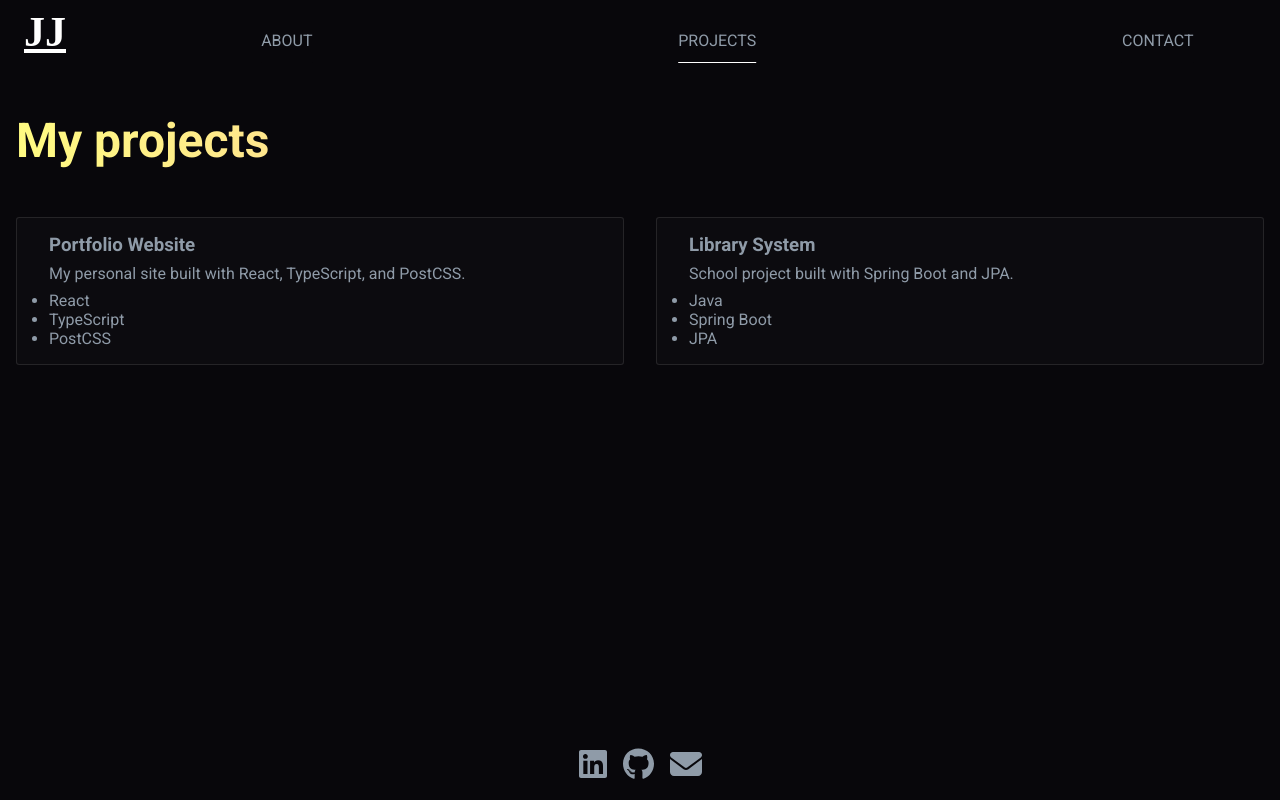
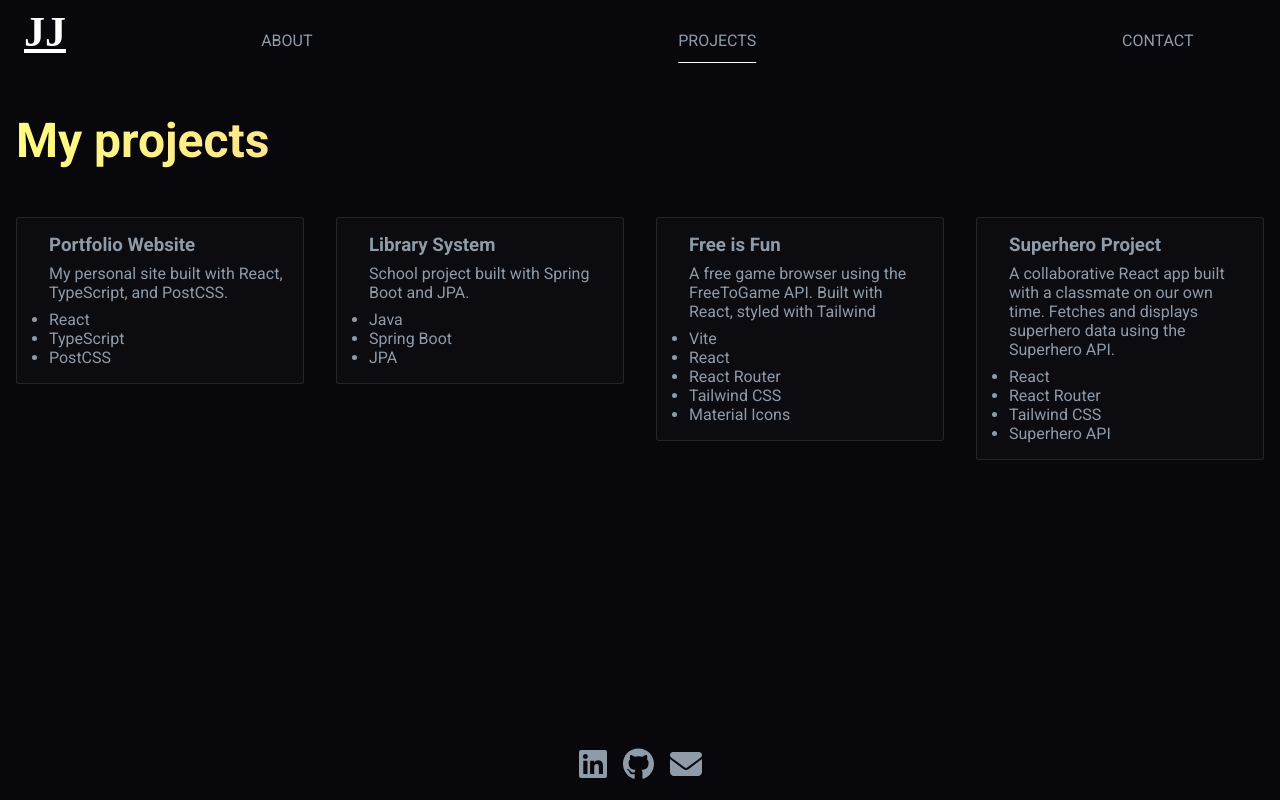
Before and after one commit to adhSwede/portfolio, a React (Vite) app: page /projects in a window 1280 px wide. Built offline with nearby package versions, Linux system fonts and the light colour scheme; a web font is replaced by a local one.

Commit message:
Added in two more projects

```diff
--- a/src/pages/Projects/projectData.ts
+++ b/src/pages/Projects/projectData.ts
@@ -14,6 +14,21 @@ const projects: ProjectCardProps[] = [
     stack: ["Java", "Spring Boot", "JPA"],
     githubUrl: "https://github.com/adhSwede/spring-library-mariadb",
   },
+  {
+  title: "Free is Fun",
+  description: "A free game browser using the FreeToGame API. Built with React, styled with Tailwind",
+  stack: ["Vite", "React", "React Router", "Tailwind CSS", "Material Icons"],
+  githubUrl: "https://github.com/adhSwede/free-is-fun",
+  liveUrl: "https://free-is-fun.vercel.app/"
+  },
+  {
+  title: "Superhero Project",
+  description:
+    "A collaborative React app built with a classmate on our own time. Fetches and displays superhero data using the Superhero API.",
+  stack: ["React", "React Router", "Tailwind CSS", "Superhero API"],
+  githubUrl: "https://github.com/WictorNisa/superhero-project",
+}
+
 ];
 
 export default projects;
```
